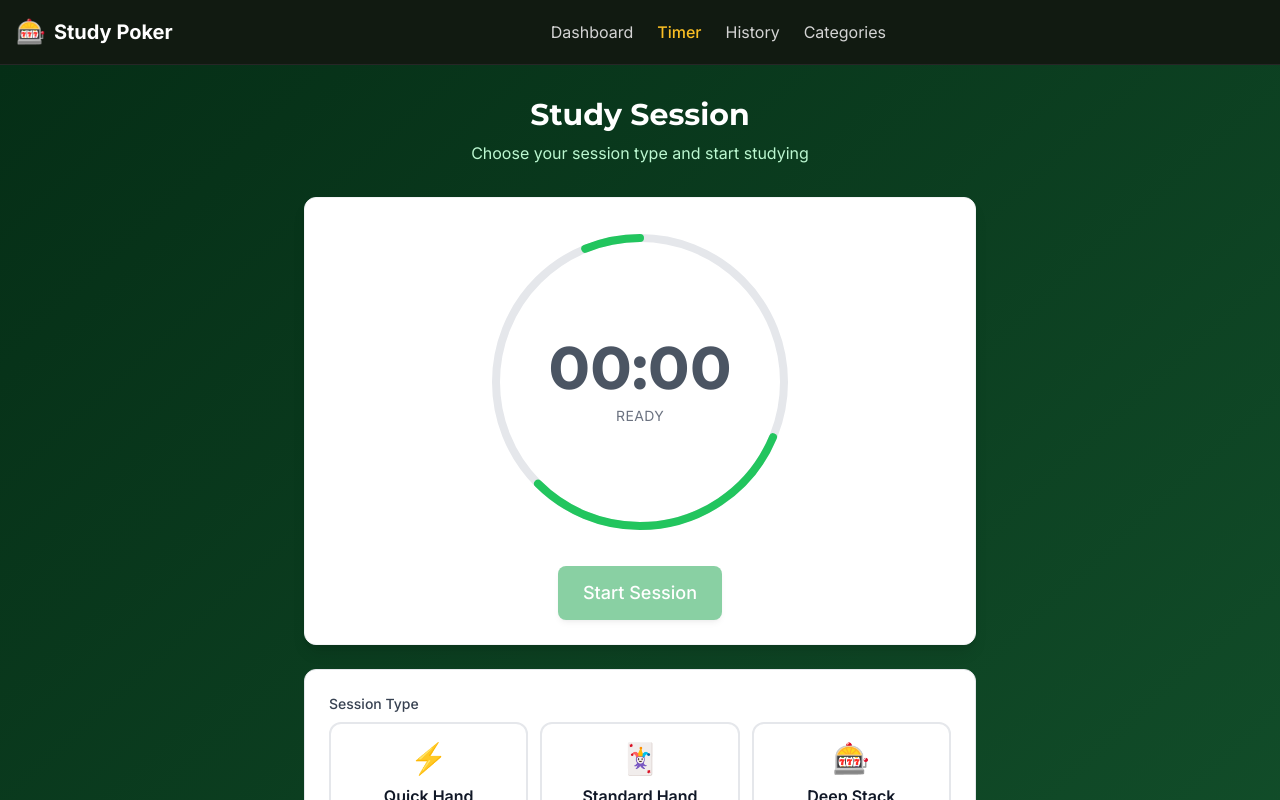
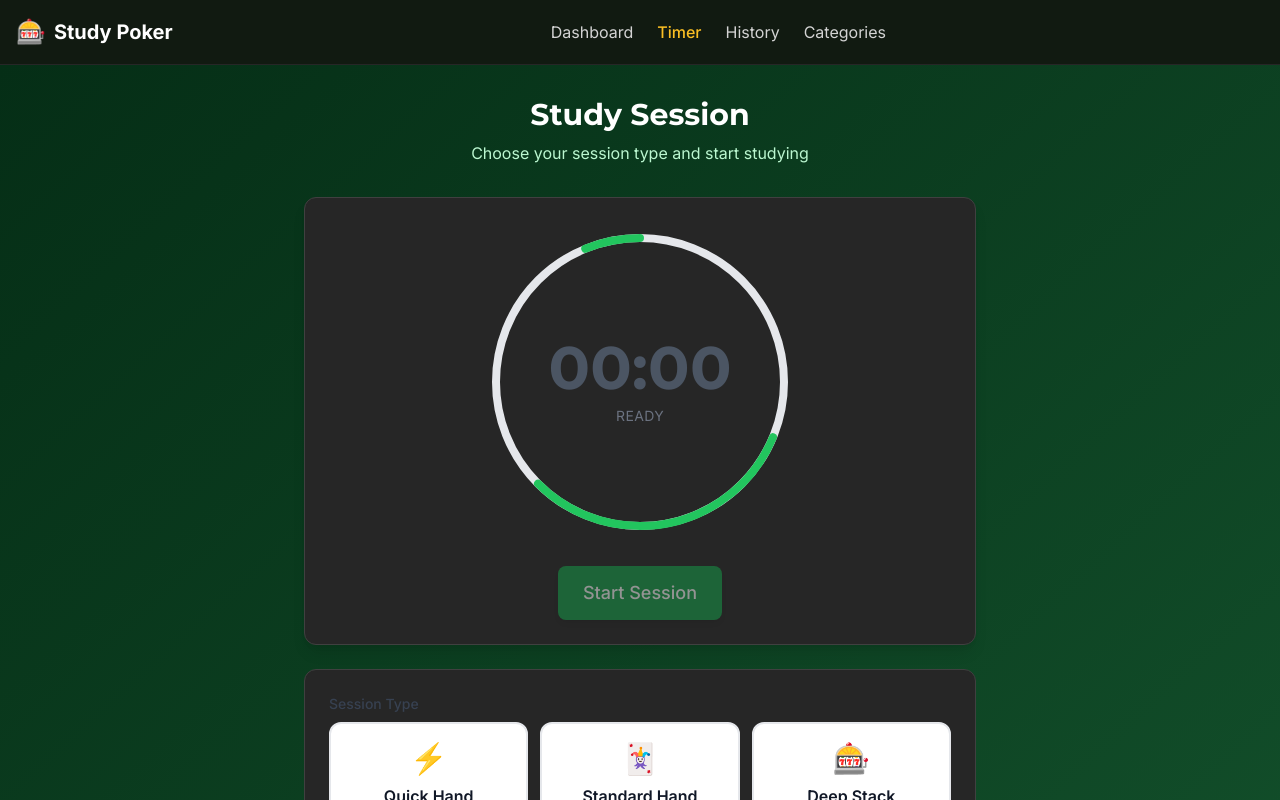
Before and after one commit to pythonpydev/gamify, a Next.js app: page /session in a window 1280 px wide. Shown: the top 800 px of the page. Built offline with nearby package versions, Linux system fonts and the light colour scheme.

Commit message:
fix: update Card component to use dark theme colors

```diff
--- a/src/components/ui/Card.tsx
+++ b/src/components/ui/Card.tsx
@@ -8,9 +8,9 @@ export interface CardProps extends React.HTMLAttributes<HTMLDivElement> {
 }
 
 const variantStyles = {
-  default: 'bg-white border border-gray-200',
-  elevated: 'bg-white shadow-lg border border-gray-100',
-  outlined: 'bg-transparent border-2 border-gray-300',
+  default: 'bg-neutral-800 border border-neutral-700',
+  elevated: 'bg-neutral-800 shadow-lg border border-neutral-700',
+  outlined: 'bg-transparent border-2 border-neutral-600',
 };
 
 const paddingStyles = {
@@ -52,8 +52,8 @@ export function CardHeader({ title, description, action, className, ...props }:
   return (
     <div className={cn('flex items-start justify-between mb-4', className)} {...props}>
       <div>
-        <h3 className="text-lg font-semibold text-gray-900">{title}</h3>
-        {description && <p className="text-sm text-gray-500 mt-1">{description}</p>}
+        <h3 className="text-lg font-semibold text-white">{title}</h3>
+        {description && <p className="text-sm text-neutral-400 mt-1">{description}</p>}
       </div>
       {action && <div>{action}</div>}
     </div>
```
